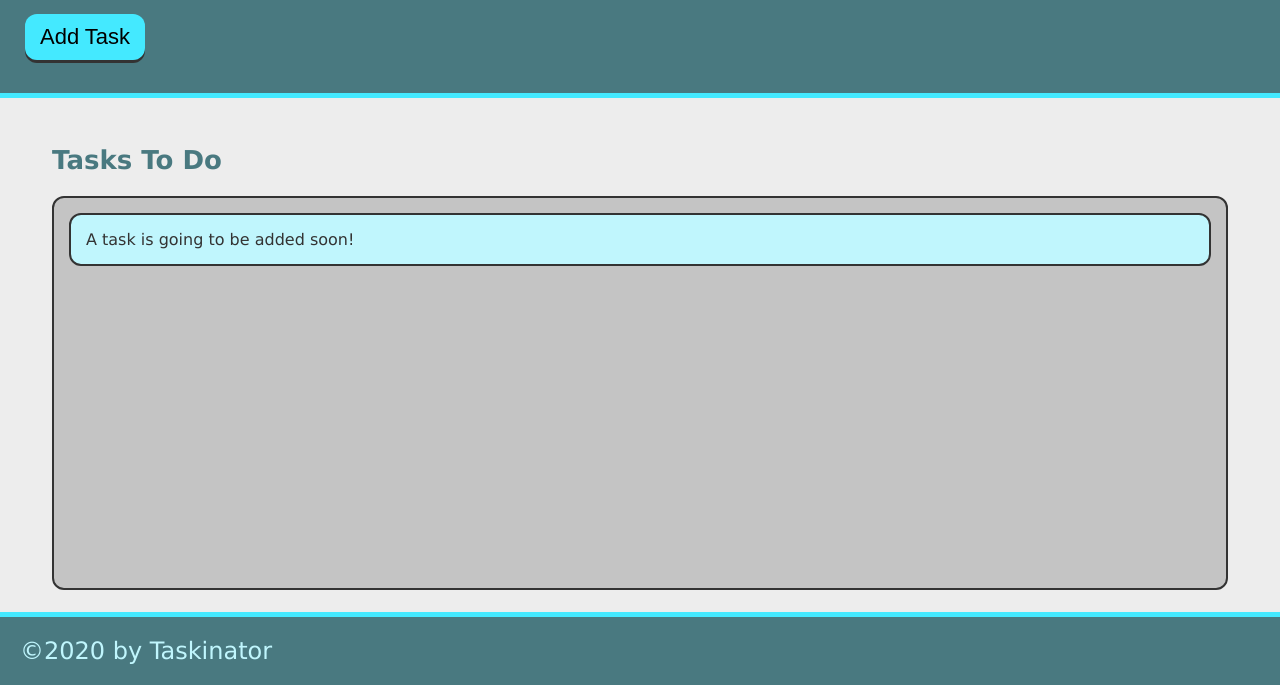
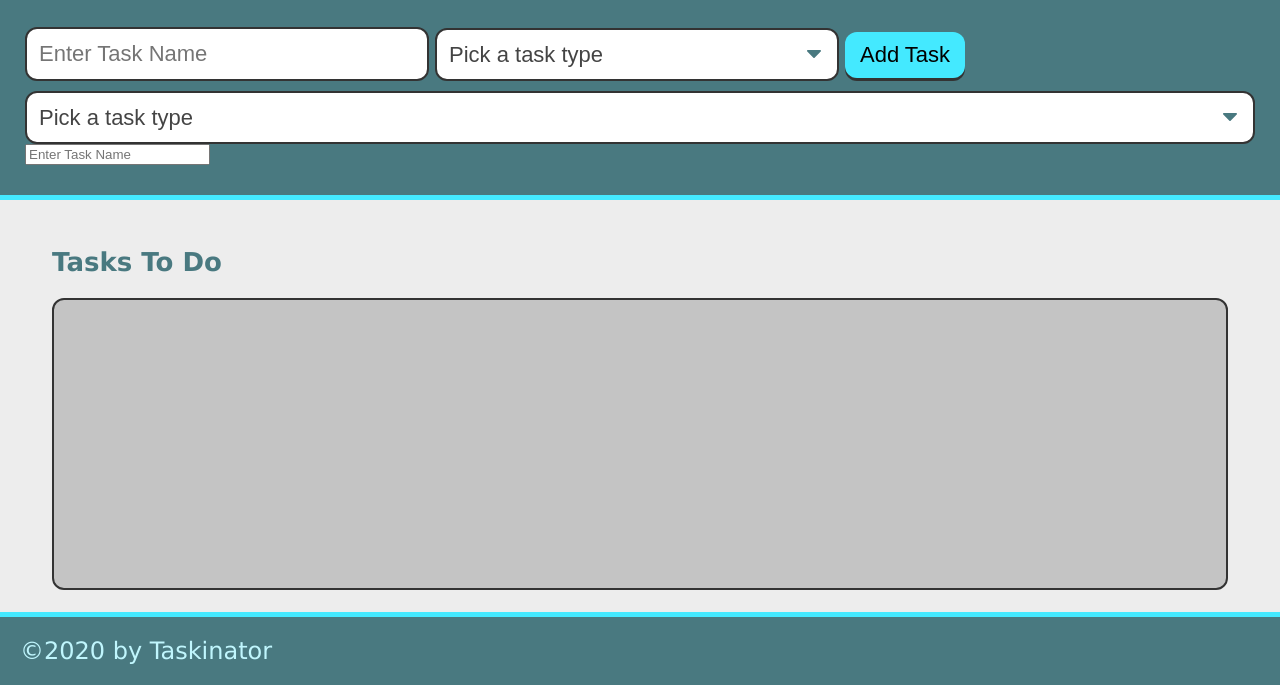
Before and after one commit to CarolPang17/taskinator, a plain HTML site: page index.html in a window 1280 px wide. Shown: the part 115-800 px from the top of the page. Drawn offline with Linux system fonts and the light colour scheme; files whose address does not match are found by name.

Commit message:
form completed

```diff
--- a/assets/js/script.js
+++ b/assets/js/script.js
@@ -1,11 +1,13 @@
-var buttonEl = document.querySelector("#save-task");
+var formEl = document.querySelector("#task-form");
 var tasksToDoEl = document.querySelector("#tasks-to-do");
 
-var createTaskHandler = function() {
+var createTaskHandler = function(event) {
+  event.preventDefault();
+
   var listItemEl = document.createElement("li");
   listItemEl.className = "task-item";
   listItemEl.textContent = "This is a new task.";
   tasksToDoEl.appendChild(listItemEl);
   };
 
-buttonEl.addEventListener("click", createTaskHandler);
+  formEl.addEventListener("submit", createTaskHandler);
--- a/index.html
+++ b/index.html
@@ -10,22 +10,50 @@
 </head>
 
 <body>
+
   <header>
     <h1 class="page-title">Taskinator</h1>
     <p>Click the button below to add a new task!</p>
-    <button class="btn" id="save-task">Add Task</button>
+    <form id="task-form">
+      <div class="form-group">
+        <input type="text" name="task-name" class="text-input" placeholder="Enter Task Name" />
+      </div>
+      <div class="form-group">
+        <select name="task-type" class="select-dropdown">
+          <option value="" disabled selected>Pick a task type</option>
+          <option value="Print">Print</option>
+          <option value="Web">Web</option>
+          <option value="Mobile">Mobile</option>
+        </select>
+      </div>
+      <div class="form-group">
+        <button class="btn" id="save-task" type="submit">Add Task</button>
+      </div>
+    </form>
+    <div class="form-group">
+      <select name="task-type" class="select-dropdown">
+        <option value="" disabled selected>Pick a task type</option>
+        <option value="Print">Print</option>
+        <option value="Web">Web</option>
+        <option value="Mobile">Mobile</option>
+      </select>
+    </div>
+    <div class="form-group">
+      <input type="text" name="task-name" placeholder="Enter Task Name" />
+    </div>
   </header>
+
   <main class="page-content">
     <section class="task-list-wrapper">
       <h2 class="list-title">Tasks To Do</h2>
-      <ul class="task-list" id="tasks-to-do">
-        <li class="task-item">A task is going to be added soon!</li>
-      </ul>
+      <ul class="task-list" id="tasks-to-do"></ul>
     </section>
   </main>
+
   <footer>
     &copy;2020 by Taskinator
   </footer>
+
   <script src="./assets/js/script.js"></script>
 </body>
 
```
